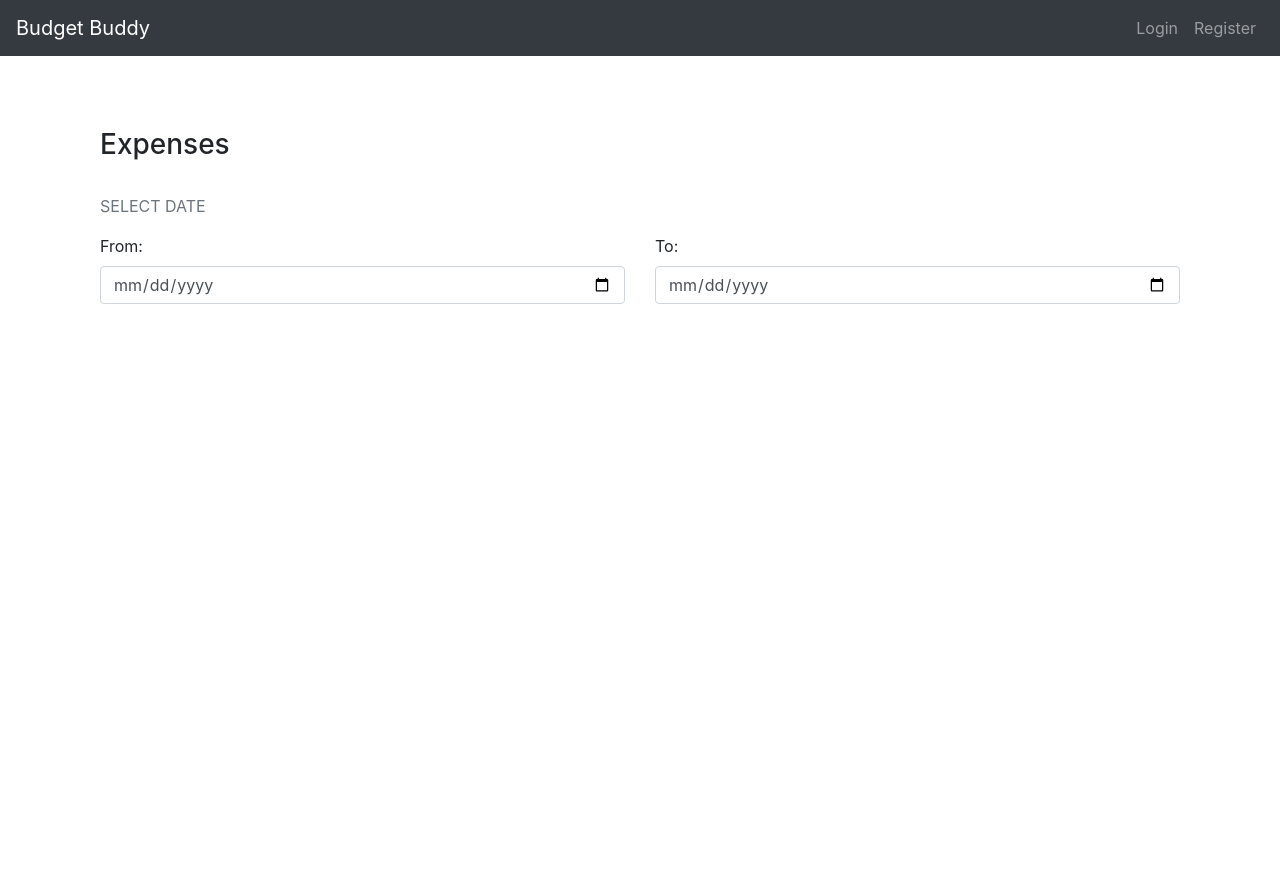
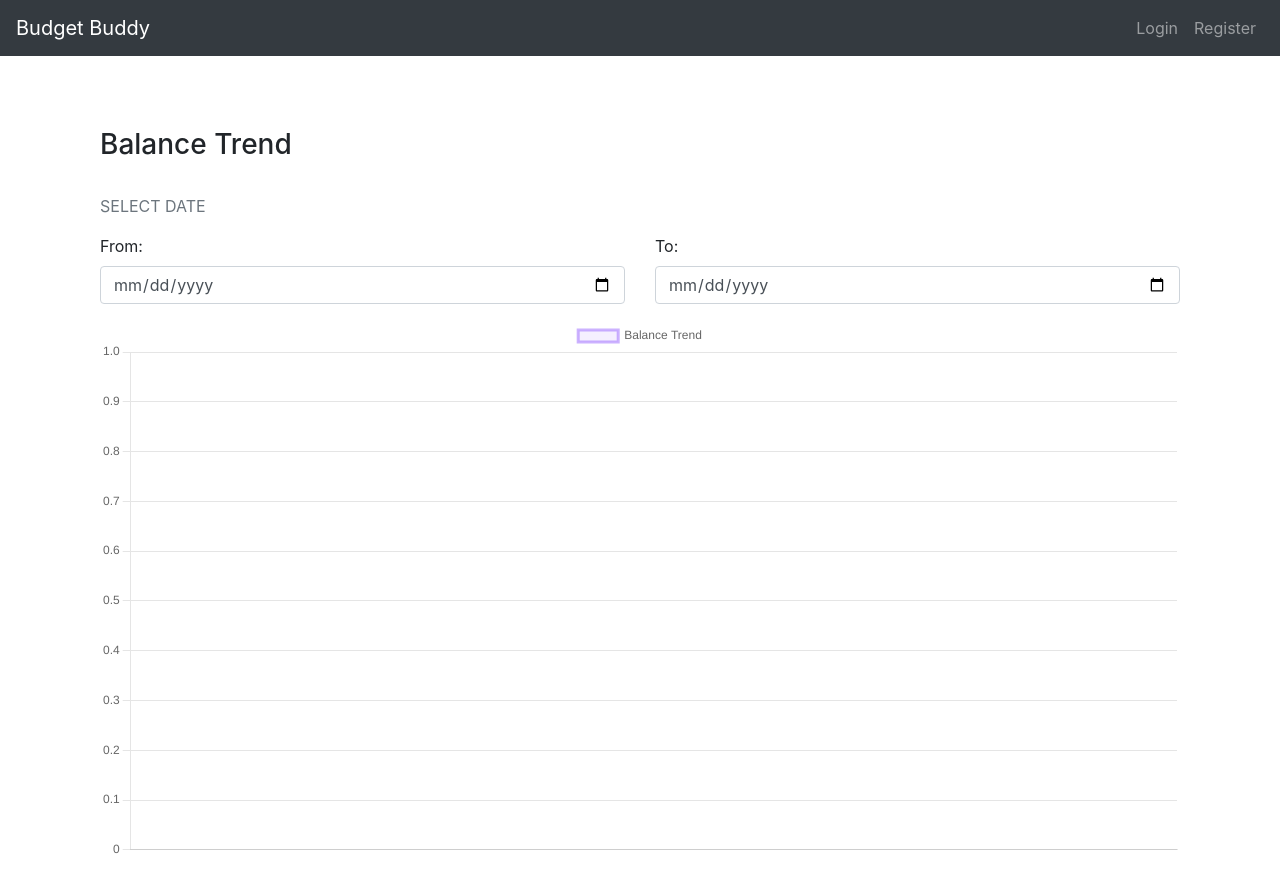
Before and after one commit to janinebustamante/budget-tracking-app-frontend, a Next.js app: page /trend in a window 1280 px wide. Shown: the top 892 px of the page. Before the commit the page ends 800 px from the top, so only its background shows below. Built offline with nearby package versions, Linux system fonts and the light colour scheme; no server answers; sample sign-in values are in the browser's storage.

Commit message:
added total balances and trend line chart

```diff
--- a/package.json
+++ b/package.json
@@ -10,6 +10,7 @@
   "dependencies": {
     "bootstrap": "^4.6.0",
     "chart.js": "^3.2.0",
+    "lodash": "^4.17.21",
     "moment": "^2.29.1",
     "next": "10.1.3",
     "react": "17.0.2",
--- a/pages/_app.js
+++ b/pages/_app.js
@@ -14,6 +14,7 @@ function MyApp({ Component, pageProps }) {
   const [user, setUser] = useState(null);
   const [categories, setCategories] = useState([]);
   const [records, setRecords] = useState([]);
+  const [balances, setBalances] = useState([]);
 
   const [incomeCategoryIds, setIncomeCategoryIds] = useState([]);
   const [expenseCategoryIds, setExpenseCategoryIds] = useState([]);
@@ -36,6 +37,26 @@ function MyApp({ Component, pageProps }) {
       Router.push("/login");
     }
   }, []);
+
+  useEffect(() => {
+    let currentValue = 0;
+
+    const newBalances = records.map((record) => {
+      if (incomeCategoryIds.includes(record.categoryId)) {
+        currentValue = currentValue + record.amount;
+      } else {
+        currentValue = currentValue - record.amount;
+      }
+
+      return {
+        balanceAmount: currentValue,
+        createdOn: record.createdOn,
+        recordId: record._id,
+      };
+    });
+
+    setBalances(newBalances);
+  }, [records, incomeCategoryIds, expenseCategoryIds]);
 
   //save token to local storage
   useEffect(() => {
@@ -113,7 +134,7 @@ function MyApp({ Component, pageProps }) {
   }, [accessToken]);
 
   //adding records
-  const addRecord = async ({ categoryId, description, amount, createdOn }) => {
+  const addRecord = async ({ categoryId, description, amount }) => {
     const res = await fetch(`${AppHelper.API_URL}/records`, {
       method: "POST",
       headers: {
@@ -124,7 +145,6 @@ function MyApp({ Component, pageProps }) {
         categoryId,
         description,
         amount,
-        createdOn,
       }),
     });
 
@@ -166,7 +186,7 @@ function MyApp({ Component, pageProps }) {
             expenseCategoryIds,
           }}
         >
-          <RecordProvider value={{ records, addRecord }}>
+          <RecordProvider value={{ records, addRecord, balances }}>
             <NaviBar />
             <Container>
               <Component {...pageProps} />
--- a/pages/trend/index.js
+++ b/pages/trend/index.js
@@ -1,37 +1,76 @@
 import { Container, Row, Col, Form } from "react-bootstrap";
 import { Line } from "react-chartjs-2";
-import React, { useContext, useState, useEffect } from "react";
-import AppHelper from "../../app-helper";
+import { useContext, useState, useEffect } from "react";
+// import AppHelper from "../../app-helper";
 import moment from "moment";
 import RecordContext from "../../RecordContext";
-import CategoryContext from "../../CategoryContext";
+import { groupBy } from "lodash";
 
 export default function index() {
-  const { records } = useContext(RecordContext);
-  console.log(records);
+  const { balances } = useContext(RecordContext);
+  const [filteredBalances, setFilteredBalances] = useState([]);
 
-  const [startDate, setStartDate] = useState([]);
-  console.log(startDate);
-  const [endDate, setEndDate] = useState([]);
-  console.log(endDate);
-  // const [filteredRecord, setFilteredRecord] = useState([]);
-  // console.log(filteredRecord);
+  const [startDate, setStartDate] = useState(null);
+  const [endDate, setEndDate] = useState(null);
+  const dateFmt = "YYYY-MM-DD";
 
-  // useEffect(() => {
-  //   const recordFilter = records.filter((r) => {
-  //     if (
-  //       moment(r.createdOn).format("YYYY-MM-DD") >= startDate &&
-  //       moment(r.createdOn).format("YYYY-MM-DD") <= endDate
-  //     ) {
-  //       return r;
-  //     }
-  //   });
-  //   setFilteredRecord(recordFilter);
-  // }, [records, startDate, endDate]);
+  useEffect(() => {
+    const groupedBalancesPerDay = groupBy(balances, (balance) => {
+      return moment(balance.createdOn).format(dateFmt);
+    });
+
+    const lastBalancePerDay = Object.values(groupedBalancesPerDay).map(
+      (balances) => balances[balances.length - 1]
+    );
+
+    const newFilteredBalances = lastBalancePerDay.filter((balance) => {
+      if (
+        startDate !== null &&
+        moment(startDate).format(dateFmt) >
+          moment(balance.createdOn).format(dateFmt)
+      ) {
+        return false;
+      }
+      if (
+        endDate !== null &&
+        moment(endDate).format(dateFmt) <
+          moment(balance.createdOn).format(dateFmt)
+      ) {
+        return false;
+      }
+
+      return true;
+    });
+
+    setFilteredBalances(newFilteredBalances);
+  }, [balances, startDate, endDate]);
+
+  const values = filteredBalances.map((b) => b.balanceAmount);
+  const labels = filteredBalances.map((b) =>
+    moment(b.createdOn).format(dateFmt)
+  );
+
+  // const bgColors = filteredBalances.map(
+  //   () => `#${AppHelper.colorRandomizer()}`
+  // );
+
+  const data = {
+    labels: labels,
+    datasets: [
+      {
+        label: "Balance Trend",
+        data: values,
+        fill: true,
+        borderColor: "rgba(153, 102, 255, 0.5)",
+        backgroundColor: "rgba(153, 102, 255, 0.1)",
+        tension: 0.1,
+      },
+    ],
+  };
 
   return (
     <Container className="mt-5 pt-4 mb-5 container">
-      <h3>Expenses</h3>
+      <h3>Balance Trend</h3>
       <br />
       <p className="text-muted">SELECT DATE</p>
       <Row>
@@ -56,6 +95,7 @@ export default function index() {
           </Form.Group>
         </Col>
       </Row>
+      <Line data={data} />
     </Container>
   );
 }
```
Also changed, not shown: pages/categories/index.js (+6 -2 lines), pages/profile/index.js (+31 -5 lines), pages/records/index.js (+22 -6 lines), pages/records/new.js (+4 -11 lines), 1 other file (tests, documents, lock files or other folders).
